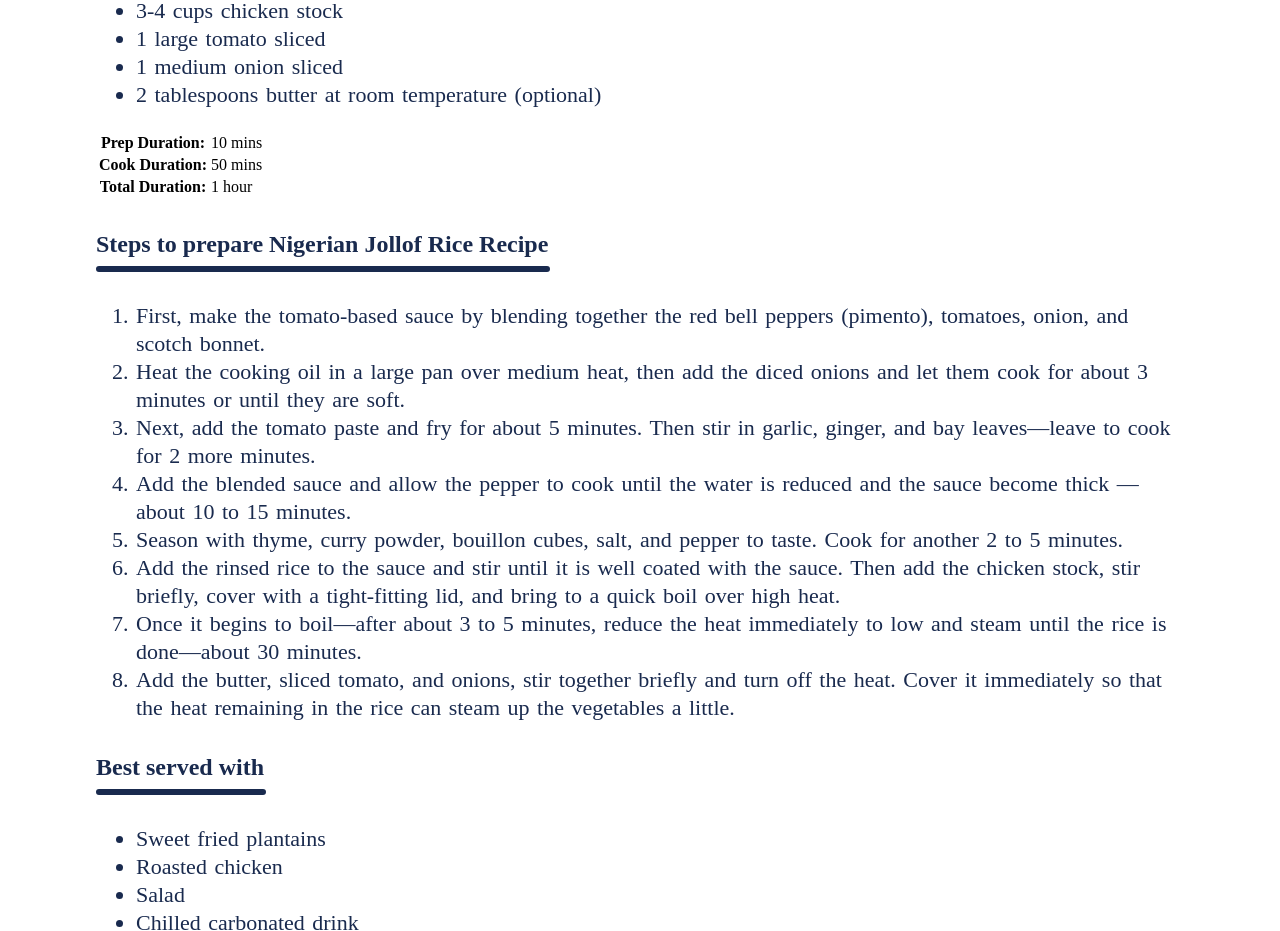
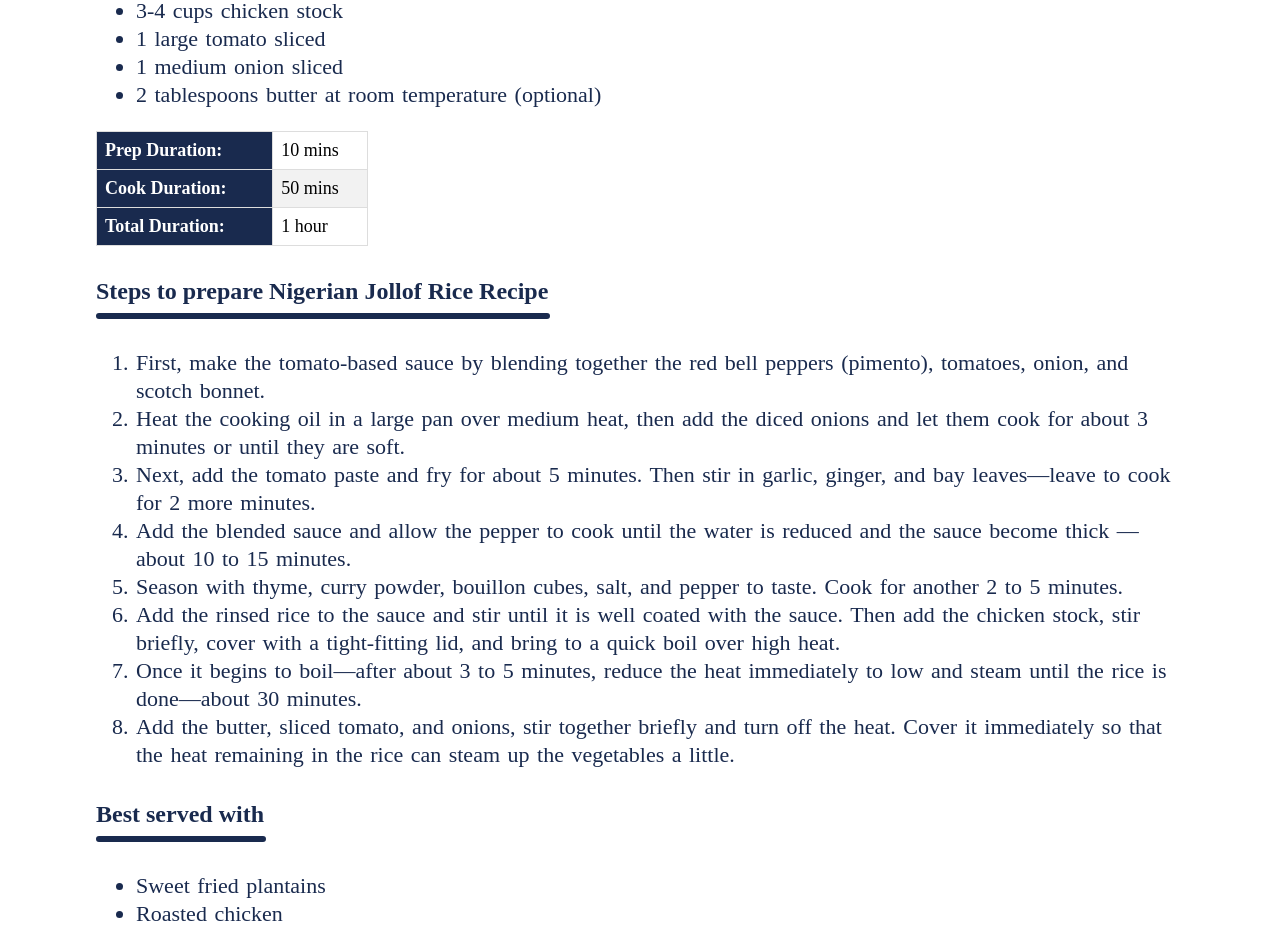
Before and after one commit to adex-badr18/odin-recipes, a plain HTML site: page recipes/rice.html in a window 1280 px wide. Shown: the part 1945-2876 px from the top of the page. Drawn offline with Linux system fonts and the light colour scheme.

Commit message:
Style table in rice.html

```diff
--- a/css/styles.css
+++ b/css/styles.css
@@ -184,3 +184,28 @@ a.get-started {
     width: 164px;
     margin-bottom: 30px;
 }
+
+table {
+    border-collapse: collapse;
+    font-size: 18px;
+    width: 25%;
+}
+
+table td, table th {
+    border: 1px solid #ddd;
+    padding: 8px;
+}
+
+table tr:nth-child(even) {
+    background-color: #f2f2f2;
+}
+
+table tr:hover {
+    background-color: #ddd;
+}
+
+table th {
+    background-color: #192a4e;
+    color: #ffffff;
+    text-align: left;
+}
--- a/recipes/rice.html
+++ b/recipes/rice.html
@@ -91,7 +91,7 @@
                 </ul>
             </div>
 
-            <div class="preparation-info">
+            <div class="cook-duration">
                 <table>
                     <tr>
                         <th>Prep Duration:</th>
```
